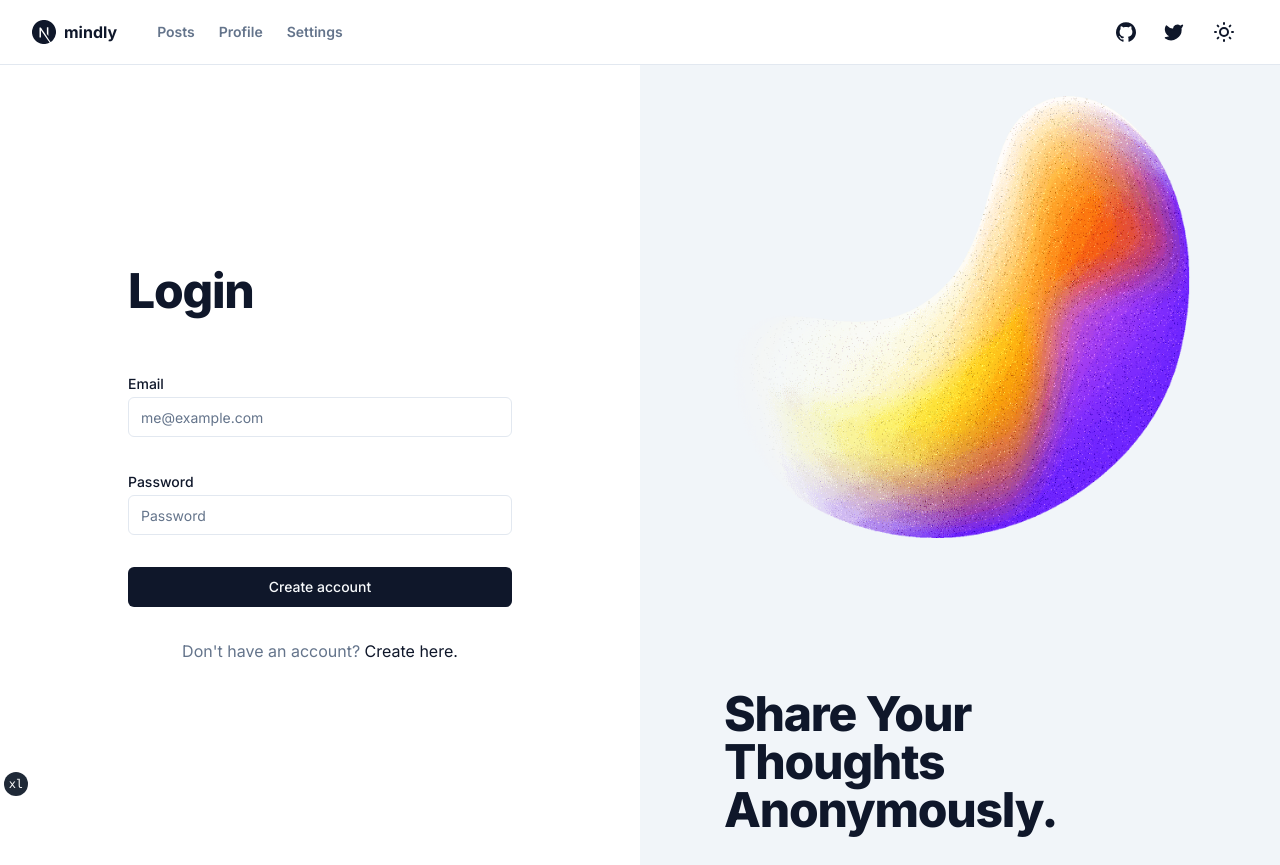
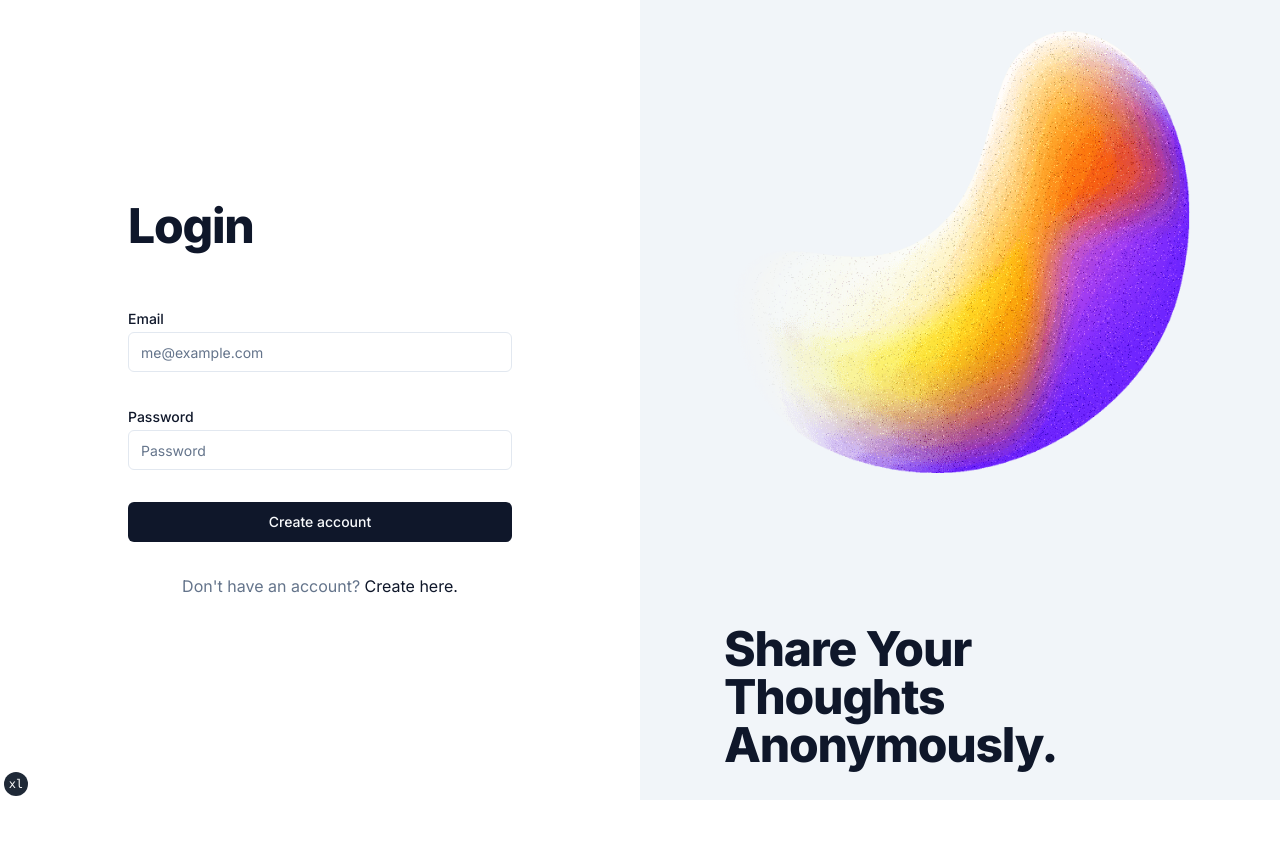
Before and after one commit to haramishra/mindly-appwrite, a Next.js app: page /login in a window 1280 px wide. After the commit the page ends 800 px from the top, so only its background shows below. Built offline with nearby package versions, Linux system fonts and the light colour scheme.

Commit message:
header removed

```diff
--- a/app/layout.tsx
+++ b/app/layout.tsx
@@ -42,7 +42,7 @@ export default function RootLayout({ children }: RootLayoutProps) {
         >
           <ThemeProvider attribute="class" defaultTheme="system" enableSystem>
             <div className="relative flex min-h-screen flex-col">
-              <SiteHeader />
+              {/* <SiteHeader /> */}
               <div className="flex-1">{children}</div>
             </div>
             <TailwindIndicator />
```
